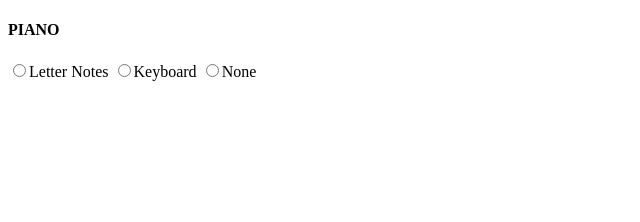
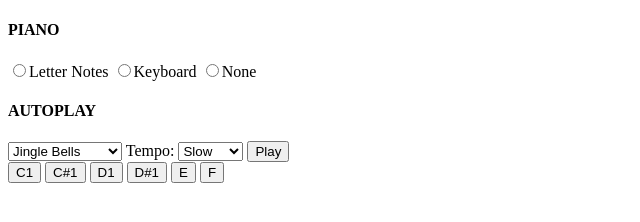
Before and after one commit to clementschris/piano, a plain HTML site: page index.html in a window 1280 px wide. Shown: the whole page, without its empty margins (0-640 px from the left). Drawn offline with Linux system fonts and the light colour scheme.

Commit message:
html written

```diff
--- a/index.html
+++ b/index.html
@@ -12,16 +12,37 @@
             <div class="piano__speaker"></div>
             <div class="piano__interface">
                 <div class="piano__controls">
-                    <h4>PIANO</h4>
+                    <h4 class="piano__heading">PIANO</h4>
                     <label><input type="radio" class="piano__control_option" name="control" value="letterNotes">Letter Notes</label>
                     <label><input type="radio" class="piano__control_option" name="control" value="keyboard">Keyboard</label>
                     <label><input type="radio" class="piano__control_option" name="control" value="none">None</label>
                 </div>
-                <div class="piano__autoplay"></div>
+                <div class="piano__autoplay">
+                    <h4 class="piano__heading">AUTOPLAY</h4>
+                    <select class="piano__song-list">
+                        <option value="1">Jingle Bells</option>
+                        <option value="2">Happy Birthday</option>
+                    </select>
+                    <label>Tempo:
+                        <select class="piano__tempo">
+                            <option value="1">Slow</option>
+                            <option value="2">Normal</option>
+                            <option value="3">Fast</option>
+                        </select>
+                    </label>
+                    <button class="piano__play-btn">Play</button>
+                </div>
             </div>
             <div class="piano__speaker"></div>
         </div>
-        <div class="piano__keyboard"></div>
+        <div class="piano__keyboard">
+            <button class="piano__key piano__key--white">C1</button>
+            <button class="piano__key piano__key--black">C#1</button>
+            <button class="piano__key piano__key--white">D1</button>
+            <button class="piano__key piano__key--black">D#1</button>
+            <button class="piano__key piano__key--white">E</button>
+            <button class="piano__key piano__key--white">F</button>
+        </div>
     </div>
 
     <script src="js/script.js"></script>
```
